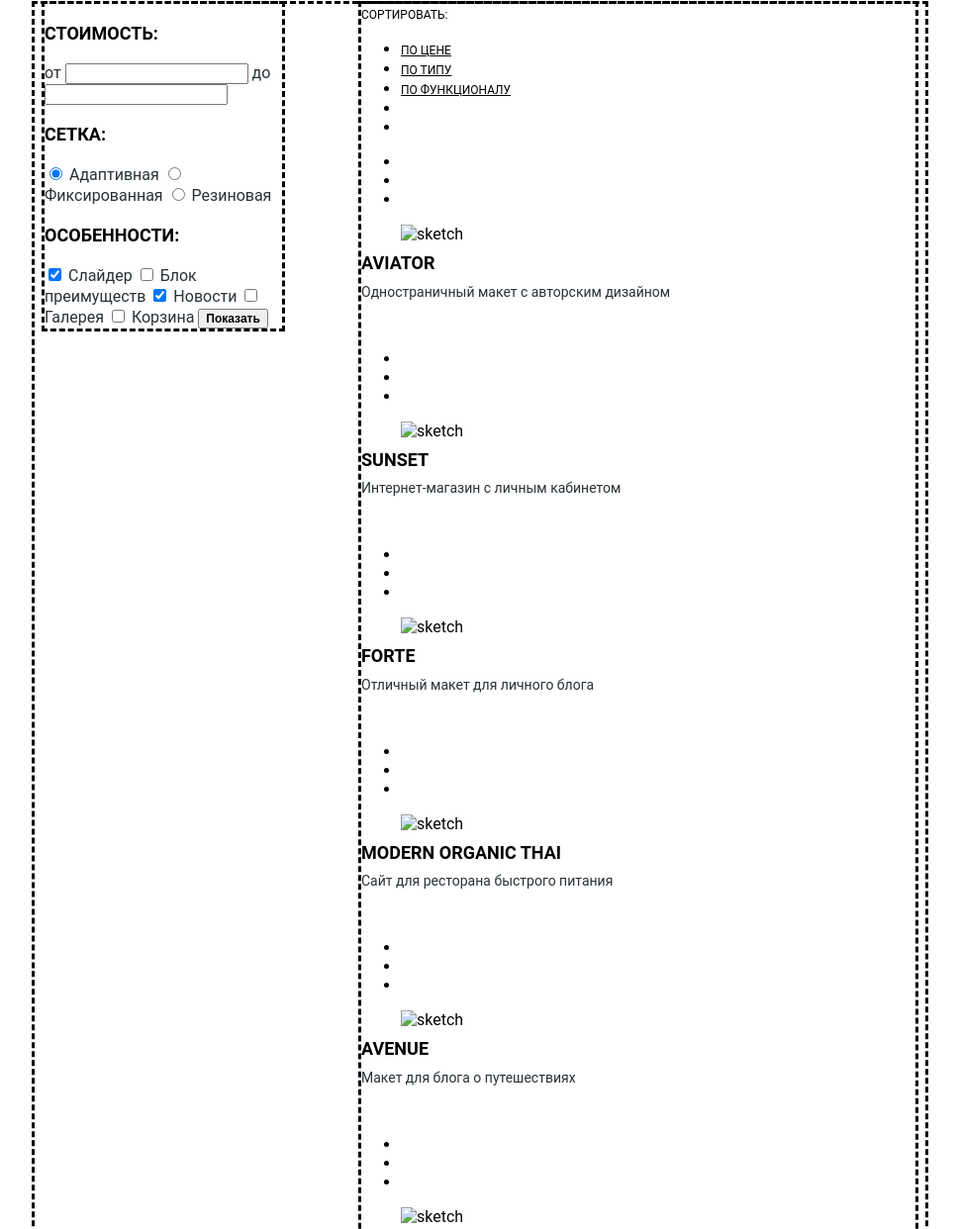
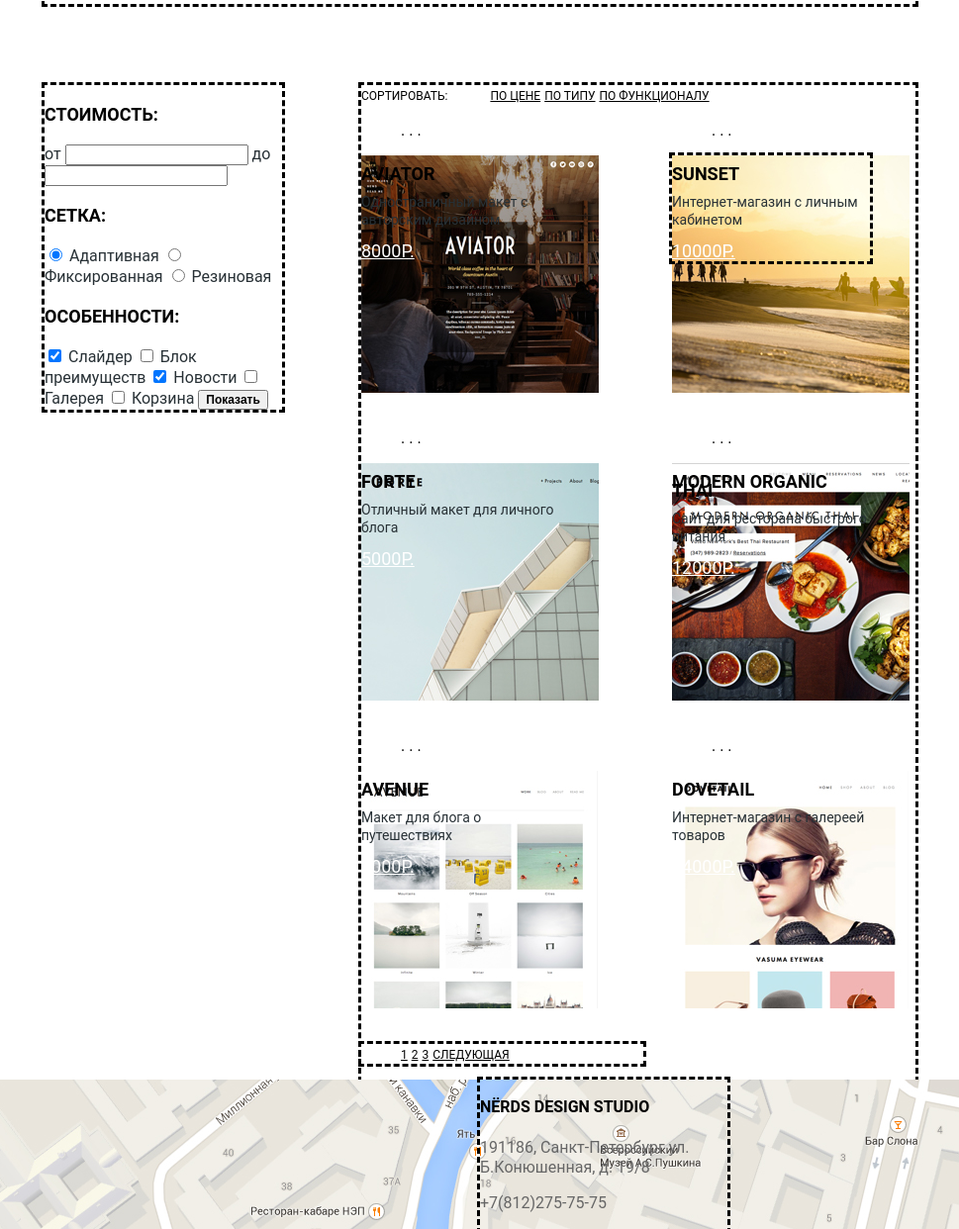
Before and after one commit to efremovdmitry/181595-nerds, a plain HTML site: page catalog.html in a window 1280 px wide. Shown: the part 360-1602 px from the top of the page at 99% size, without its empty margins (155-1124 px from the left). Drawn offline with Linux system fonts and the light colour scheme.

Commit message:
Доделал сетку

```diff
--- a/catalog.html
+++ b/catalog.html
@@ -6,7 +6,7 @@
     <link rel="stylesheet" href="css/style.css">
   </head>
   <body>
-    <header class="main-header outline">
+    <header class="main-header">
       <div class="navigation clearfix outline">
         <a class="navigation-logo" href="#"> <img src="img/logo-header.png" width="140" height="60" alt="logo"> </a>
         <nav>
@@ -18,12 +18,12 @@
           </ul>
         </nav>
         <div class="user-block">
-          <a class="basket" href="#"> Корзина </a>
+          <a class="basket" href="#">Корзина</a>
         </div>
       </div>
       <h1 class="welcome-paragraph outline">Добро пожаловать в магазин готовых макетов</h1>
     </header>
-    <main class="main-content outline clearfix">
+    <main class="main-content clearfix">
       <aside class="sidebar outline">
         <form action="url">
           <h2 class="sidebar-heading"> Стоимость: </h2>
@@ -85,14 +85,11 @@
           <article class="card-product">
             <div class="switches">
               <ul>
-                <li></li>
-                <li></li>
-                <li></li>
+                <li>.</li>
+                <li>.</li>
+                <li>.</li>
               </ul>
             </div>
-            <figure class="sketch">
-            <img src="#" alt="sketch">
-            </figure>
             <div class="description">
               <h2>Aviator</h2>
               <p>
@@ -101,19 +98,19 @@
               </p>
               <a href="#" class="btn-buy">8000р.</a>
             </div>
+            <figure class="sketch">
+              <img src="img/card-product-1.jpg" alt="sketch">
+            </figure>
           </article>
           <article class="card-product">
             <div class="switches">
               <ul>
-                <li></li>
-                <li></li>
-                <li></li>
+                <li>.</li>
+                <li>.</li>
+                <li>.</li>
               </ul>
             </div>
-              <figure class="sketch">
-                <img src="#" alt="sketch">
-              </figure>
-              <div class="description">
+            <div class="description outline">
               <h2>Sunset</h2>
               <p>
                 Интернет-магазин
@@ -121,18 +118,18 @@
               </p>
               <a href="#" class="btn-buy">10000р.</a>
             </div>
+            <figure class="sketch">
+              <img src="img/card-product-2.jpg" alt="sketch">
+            </figure>
           </article>
           <article class="card-product">
             <div class="switches">
               <ul>
-                <li></li>
-                <li></li>
-                <li></li>
+                <li>.</li>
+                <li>.</li>
+                <li>.</li>
               </ul>
             </div>
-            <figure class="sketch">
-              <img src="#" alt="sketch">
-            </figure>
             <div class="description">
               <h2>Forte</h2>
               <p>
@@ -141,18 +138,18 @@
               </p>
               <a href="#" class="btn-buy">5000р.</a>
               </div>
+            <figure class="sketch">
+              <img src="img/card-product-3.jpg" alt="sketch">
+            </figure>
           </article>
           <article class="card-product">
             <div class="switches">
               <ul>
-                <li></li>
-                <li></li>
-                <li></li>
+                <li>.</li>
+                <li>.</li>
+                <li>.</li>
               </ul>
             </div>
-            <figure class="sketch">
-              <img src="#" alt="sketch">
-            </figure>
             <div class="description">
               <h2>Modern organic thai</h2>
               <p>
@@ -161,18 +158,18 @@
               </p>
               <a href="#" class="btn-buy">12000р.</a>
               </div>
+            <figure class="sketch">
+              <img src="img/card-product-4.jpg" alt="sketch">
+            </figure>
           </article>
           <article class="card-product">
             <div class="switches">
               <ul>
-                <li></li>
-                <li></li>
-                <li></li>
+                <li>.</li>
+                <li>.</li>
+                <li>.</li>
               </ul>
             </div>
-            <figure class="sketch">
-              <img src="#" alt="sketch">
-            </figure>
             <div class="description">
               <h2>Avenue</h2>
               <p>
@@ -181,18 +178,18 @@
               </p>
               <a href="#" class="btn-buy">8000р.</a>
               </div>
+            <figure class="sketch">
+              <img src="img/card-product-5.jpg" alt="sketch">
+            </figure>
           </article>
           <article class="card-product">
             <div class="switches">
               <ul>
-                <li></li>
-                <li></li>
-                <li></li>
+                <li>.</li>
+                <li>.</li>
+                <li>.</li>
               </ul>
             </div>
-            <figure class="sketch">
-              <img src="#" alt="sketch">
-            </figure>
             <div class="description">
               <h2>Dovetail</h2>
               <p>
@@ -201,21 +198,22 @@
               </p>
               <a href="#" class="btn-buy">14000р.</a>
               </div>
+            <figure class="sketch">
+              <img src="img/card-product-6.jpg" alt="sketch">
+            </figure>
           </article>
-      </div>
       </div>
         <div class="pagination outline">
         <ul>
-          <li class="active"> <a href="#"> 1 </a> </li>
-          <li> <a href="#"> 2 </a> </li>
-          <li> <a href="#"> 3 </a> </li>
-          <li> <a href="#"> Следующая </a> </li>
+          <li class="active"><a href="#">1</a></li>
+          <li><a href="#">2</a></li>
+          <li><a href="#">3</a></li>
+          <li><a href="#">Следующая</a></li>
         </ul>
+        </div>
       </div>
     </main>
     <footer class="main-footer">
-      <div class="map">
-        <img src="img/map.jpg" width="1200" height="784" alt="map">
       <div class="contacts outline">
         <h2 class="contacts-heading">Nёrds design studio</h2>
         <p class="contacts-paragraph">
@@ -225,12 +223,14 @@
         <p class="contacts-paragraph"> +7(812)275-75-75 </p>
         <a class="contacts-btn" href="#">Напишите нам</a>
       </div>
+      <div class="map">
+        <img src="img/map.jpg" width="1200" height="784" alt="map">
       </div>
       <div class="footer-container outline clearfix">
         <div class="footer-social outline">
-          <a class="social-btn social-btn-vk" href="#"> Вконтакте </a>
-          <a class="social-btn social-btn-fb" href="#"> Фейсбук </a>
-          <a class="social-btn social-btn-inst" href="#"> Инстаграм </a>
+          <a class="social-btn social-btn-vk" href="#">Вконтакте</a>
+          <a class="social-btn social-btn-fb" href="#">Фейсбук</a>
+          <a class="social-btn social-btn-inst" href="#">Инстаграм</a>
         </div>
         <div class="footer-slogan outline">
           <span class="slogan"> Давайте дружить, это выгодно! </span>
--- a/css/style.css
+++ b/css/style.css
@@ -75,9 +75,14 @@ nav li:last-child {
   display: inline-block;
 }
 
+.slider-switches ul {
+   margin: 0px;
+}
+
 .welcome-paragraph {
-  margin-top: 74px;
-  margin-bottom: 93px;
+  margin: 0px;
+  padding-top: 74px;
+  padding-bottom: 93px;
 }
 
 .main-content {
@@ -92,19 +97,12 @@ nav li:last-child {
   margin-right: 80px;
   margin-top: 80px;
   margin-bottom: 80px;
-  min-height: 299px;
 }
 
 .service-item:last-child {
     margin-right: 0px;
 }
-/*
-Оттолкнуться маргинами вниз
-.service-item {margin-bottom: 141px}
-  или
-Падингами вверх до границы блоков
-.about-us {padding-top: 60px;}
-*/
+
 .about-us {
   padding-top: 60px;
   padding-bottom: 75px;
@@ -116,7 +114,6 @@ nav li:last-child {
 }
 
 .about-us-right {
-  min-height: 337px;
   width: 260px;
   float: right;
 }
@@ -130,6 +127,10 @@ nav li:last-child {
   display: inline-block;
 }
 
+.examples {
+  padding: 0px 12px;
+}
+
 .examples a:last-child {
   margin-top: 45px;
   margin-bottom: 35px;
@@ -137,25 +138,73 @@ nav li:last-child {
 
 .htmlacademy-logo {
   margin-left: 120px;
-  margin-right: 124px;
+  margin-right: 120px;
+}
+
+.map {
+  position: relative;
+}
+
+.contacts {
+  width: 250px;
+  position: absolute;
+  left: 50%;
+  z-index: 1;
 }
 
 .sidebar {
   width: 240px;
   float: left;
+  margin-top: 82px;
 }
 
 .main-container {
   width: 560px;
   float: right;
   margin-left: 80px;
-  margin-bottom: 80px;
+  margin-top: 82px;
+}
+
+.card-product {
+  width: 240px;
+  display: inline-block;
+  position: relative;
+  margin-right: 70px;
+}
+
+.card-product:nth-child(2n) {
+  margin-right: 0px;
+}
+
+.sort li {
+  display: inline-block;
+}
+
+.sort ul {
+  display: inline-block;
+  width: 304px;
+  margin: 0px;
+}
+
+.description {
+  width: 200px;
+  position: absolute;
+}
+
+.sketch {
+  margin-left: 0px;
+}
+
+.switches li{
+  display: inline-block;
 }
 
 .pagination {
   width: 285px;
-  clear: both;
-  margin-bottom: 80px;
+}
+
+.pagination li {
+  display: inline-block;
 }
 
 .map {
@@ -168,21 +217,11 @@ nav li:last-child {
   width: 1200px;
   height: 784px;
 }
-/*
-  Изображение карты получается вытянутым
-хотя указаны реальные её размеры
-*/
-
-.contacts {
-  width: 250px;
-  height: 240px;
-  float: left;
-}
 
 .footer-container {
   width: 880px;
   margin: auto;
-  padding: 0px 10px;
+  padding: 80px 10px;
 }
 
 .footer-social {
```
Also changed, not shown: index.html (+8 -8 lines). Lines whose indentation alone changed are shown as unchanged.
